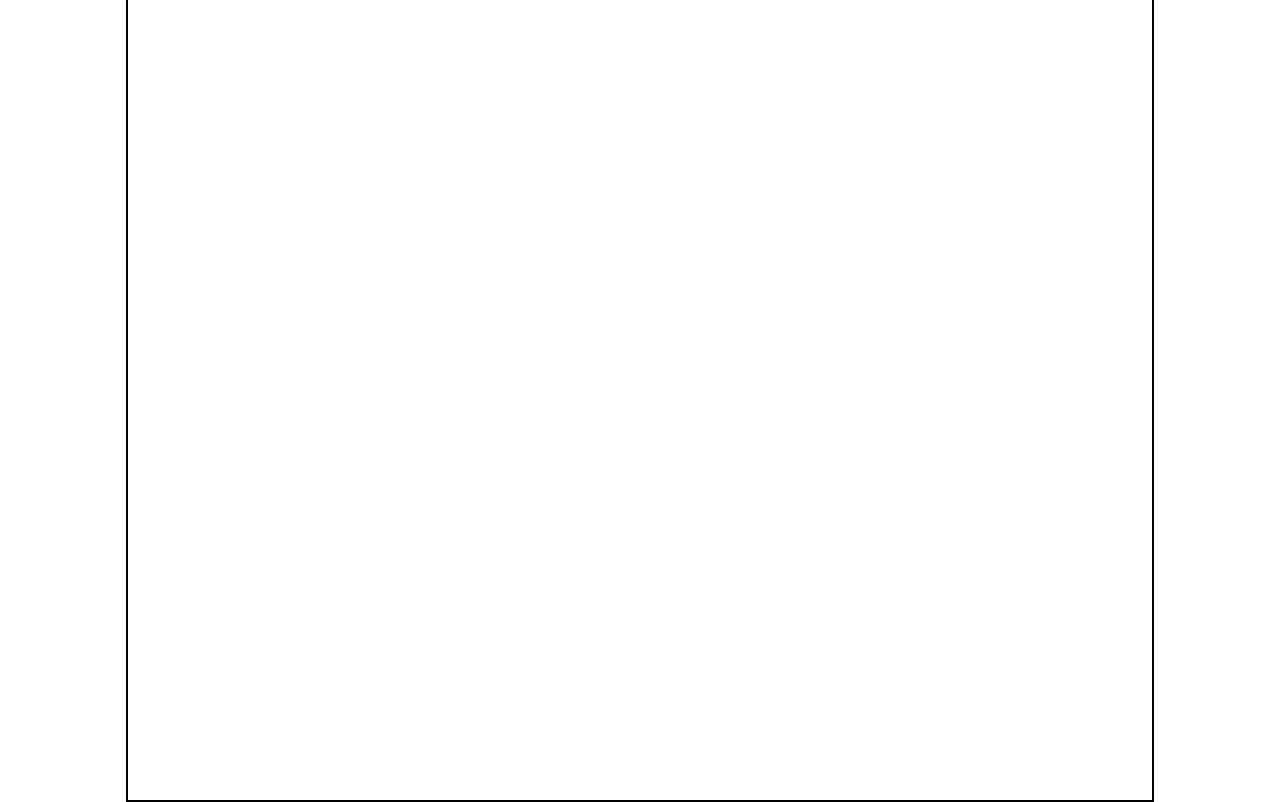
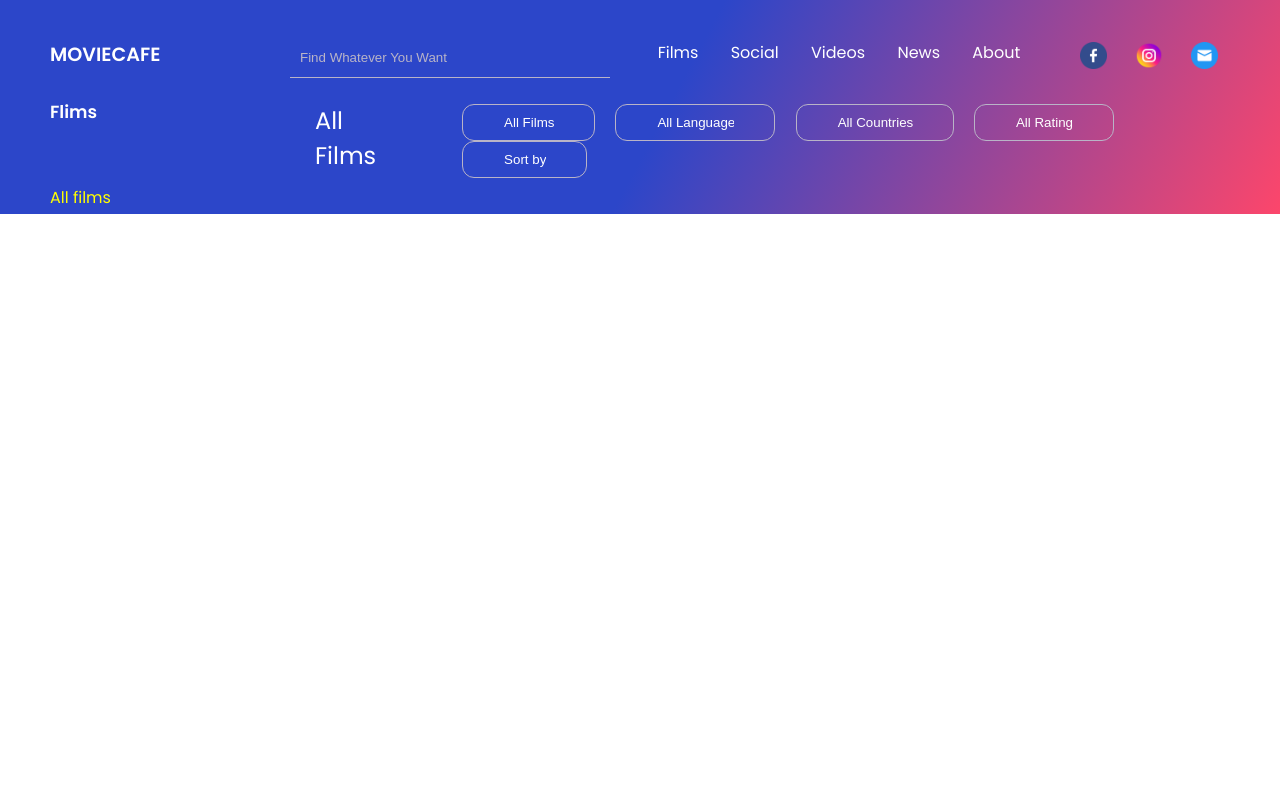
Before and after one commit to Vinitgharat11/MovieHub, a plain HTML site: page index.html in a window 1280 px wide. Drawn offline with Linux system fonts and the light colour scheme; no server answers.

Commit message:
adding sidebar and navbar

```diff
--- a/index.html
+++ b/index.html
@@ -1,16 +1,93 @@
 <!DOCTYPE html>
 <html lang="en">
   <head>
-  <meta charset="UTF-8">
-  <meta name="viewport" content="width=device-width, initial-scale=1.0">
+    <meta charset="UTF-8" />
+    <meta name="viewport" content="width=device-width, initial-scale=1.0" />
     <title>MovieHub | Javascript 01</title>
-  <link rel="stylesheet" href="style.css">
+    <link rel="stylesheet" href="style.css" />
   </head>
   <body>
-  <!-- todo : navbar -->
     <div class="container">
-    <div class="innerContainer">
+      <aside>
+        <div class="logo">
+          <a href="/">MOVIECAFE</a>
+        </div>
+        <div class="category">
+          <p>Flims</p>
+          <div class="category-list">
+            <a class="active" href="/">All films</a>
+            <a href="/features">Features</a>
+            <a href="/">Documents</a>
+            <a href="/">short</a>
+            <a href="/">tv shows</a>
+            <a href="/">commercial</a>
+          </div>
+        </div>
+      </aside>
+      <div class="main-container">
+        <!-- navbar start -->
+        <nav class="navbar">
+          <div class="inputContainer">
+            <input
+              type="text"
+              class="inputbar"
+              placeholder="find whatever you want"
+            />
+          </div>
+          <li>
+            <a href="/">Films</a>
+            <a href="/">Social</a>
+            <a href="/">Videos</a>
+            <a href="/">News</a>
+            <a href="/">About</a>
+          </li>
+          <div class="social">
+            <img src="/logo/facebook.png" alt="" />
+            <img src="/logo/instagram.png" alt="" />
+            <img src="/logo/mail.png" alt="" />
+          </div>
+        </nav>
+        <!-- navbar end -->
+        <!-- main section start -->
+        <section>
+          <div class="title">
+            <p>All Films</p>
+            <div class="movie-dropdown">
+            <select name="" id="dropdown">
+              <option value="">All Films</option>
+              <option value="">All Films</option>
+              <option value="">All Films</option>
+            </select>
+            <select name="" id="dropdown">
+              <option value="">All Language</option>
+              <option value="">Hindi</option>
+              <option value="">Marathi</option>
+            </select>
+            <select name="" id="dropdown">
+              <option value="">All Countries</option>
+              <option value="">India</option>
+              <option value="">USA</option>
+            </select>
+            <select name="" id="dropdown">
+              <option value="">All Rating</option>
+              <option value="">5 star</option>
+              <option value="">U/A</option>
+              <option value="">A</option>
+            </select>
+            <select name="" id="dropdown">
+              <option value="">Sort by</option>
+              <option value="">Latest</option>
+              <option value="">Year</option>
+              <option value="">Liked</option>
+            </select>
+            </div>
+          </div>
+          <div class="movies" id="movies">
 
+          </div>
+
+        </section>
+        <!-- main section end -->
       </div>
     </div>
   </body>
--- a/script.js
+++ b/script.js
@@ -0,0 +1,36 @@
+const movieContainer = document.getElementById('movies')
+
+const url = "https://moviesverse1.p.rapidapi.com/movies/1";
+const options = {
+  method: "GET",
+  headers: {
+    "X-RapidAPI-Key": "a4564eda00mshda6272279634f46p10f310jsn501d1234f374",
+    "X-RapidAPI-Host": "moviesverse1.p.rapidapi.com",
+  },
+};
+
+const fetchMovie = async () => {
+  const data = await fetch(url, options);
+  return data.json();
+  showMovie()
+};
+fetchMovie();
+
+const showMovie = async () => {
+  const movies = await fetchMovie();
+  console.log(movies)
+
+  movies.movies.forEach((movie) => {
+    const movieCard = document.createElement("div");
+    movieCard.classList = "movieCard";
+    movieCard.innerHTML = `
+      <img src="${movie.img}"/>
+      <p>${movie.id}</p>
+    `;
+    movieContainer.appendChild(movieCard);
+  });
+};
+
+showMovie();
+
+// script.js
--- a/style.css
+++ b/style.css
@@ -1,27 +1,191 @@
-@import url('https://fonts.googleapis.com/css2?family=Poppins:ital,wght@0,100;0,200;0,300;0,400;0,500;0,600;0,700;0,800;0,900;1,100;1,200;1,300;1,400;1,500;1,600;1,700;1,800;1,900&display=swap');
+@import url("https://fonts.googleapis.com/css2?family=Poppins:ital,wght@0,100;0,200;0,300;0,400;0,500;0,600;0,700;0,800;0,900;1,100;1,200;1,300;1,400;1,500;1,600;1,700;1,800;1,900&display=swap");
 
-
-*{
+* {
   margin: 0;
   padding: 0;
+  /* box-sizing: border-box; */
+}
+:root {
+  --primary-color: white;
+  --active-color: yellow;
+  --muted: #b9b4c7;
+}
+body {
+  width: 100%;
+  height: auto;
+  background: rgb(44, 70, 201);
+  background: linear-gradient(
+    118deg,
+    rgba(44, 70, 201, 1) 52%,
+    rgba(252, 70, 107, 1) 100%
+  );
+  background-repeat: no-repeat;
+  background-size: contain;
+  font-family: "Poppins", sans-serif;
+  font-weight: 400;
+  font-style: normal;
+}
+.container {
+  padding: 10px 50px;
+  position: relative;
 }
 
+/* sidebar styling */
+aside {
+  width: 14rem;
+  height: 90vh;
+  position: fixed;
 
-body{
-  font-family: "Poppins", sans-serif;
-  font-weight: 300;
-  font-style: normal;
+}
+.logo {
+  margin: 30px 0px;
+}
+.logo a {
+  color: var(--primary-color);
+  text-decoration: none;
+  font-size: 1.2rem;
+  font-weight: 600;
 }
 
-.container{
-  width: auto;
-  height: 100vh;
+.category {
   display: flex;
-  justify-content: center;
-  align-items: center;
+  flex-direction: column;
 }
-.innerContainer{
-  width: 80%;
-  height: 100vh;
-  border: 2px solid black;
+.category p {
+  color: var(--primary-color);
+  font-size: 1.1rem;
+  font-weight: 600;
+  margin-bottom: 60px;
 }
+.category-list {
+  display: flex;
+  flex-direction: column;
+  row-gap: 20px;
+}
+.category-list a {
+  color: var(--primary-color);
+  text-decoration: none;
+}
+.category-list .active {
+  color: var(--active-color);
+}
+
+.main-container {
+  margin-left: 15rem;
+  margin-top: 30px;
+}
+/* sidebar styling */
+
+/* navbar styling */
+.inputContainer {
+  width: 20rem;
+  border-bottom: 1px solid var(--muted);
+}
+.inputbar {
+  background-color: transparent;
+  border: none;
+  padding: 10px 10px;
+  outline: none;
+  color: whitesmoke;
+  text-transform: capitalize;
+}
+.inputbar::placeholder {
+  color: var(--muted);
+}
+
+.navbar {
+  display: flex;
+  justify-content: space-between;
+  /* position: fixed; */
+}
+.navbar li {
+  list-style: none;
+}
+.navbar li a {
+  text-decoration: none;
+  color: var(--primary-color);
+  margin: 0 14px;
+}
+
+.social img {
+  width: 1.7rem;
+  margin: 0 10px;
+  border: 2px solid transparent;
+}
+.social img:hover {
+  cursor: pointer;
+  border: 2px solid var(--active-color);
+  border-radius: 100%;
+}
+/* navbar styling */
+
+/* main section styling */
+.title{
+  display: flex;
+
+}
+.title p {
+  color: var(--primary-color);
+  padding: 25px;
+  font-size: 1.5rem;
+}
+.movie-dropdown{
+  padding: 24px;
+  margin: 2px;
+}
+
+#dropdown{
+background: transparent;
+outline: none;
+border: 1px solid var(--muted);
+padding: 10px 40px;
+border-radius: 12px;
+color: var(--primary-color);
+margin: 0 8px;
+}
+
+#dropdown:hover{
+
+border: 1px solid var(--active-color);
+
+}
+select {
+  appearance: none;
+  -webkit-appearance: none;
+  -moz-appearance: none;
+  text-indent: 1px;
+  text-overflow: '';
+}
+option{
+ background-color: black;
+ opacity: 0.2;
+ padding: 10px;
+
+}
+/* fetch movies */
+
+.movies{
+ display: grid;
+ grid-template-columns: repeat(5, minmax(10px, 1fr));
+}
+
+.movieCard{
+  /* background-color: red; */
+  margin: 10px;
+  padding: 2px;
+  width: 10rem;
+}
+.movieCard img{
+  width: 8rem;
+;
+}
+.movieCard p{
+  width: 8rem;
+  color: white;
+  font-size: small;
+  text-transform: capitalize;
+}
+
+/* fetch movies */
+
+/* main section styling */
```
Also changed, not shown: logo/facebook.png (added), logo/instagram.png (added), logo/mail.png (added), logo/test.jpg (added), logo/twitter.png (added). Lines whose indentation alone changed are shown as unchanged.
